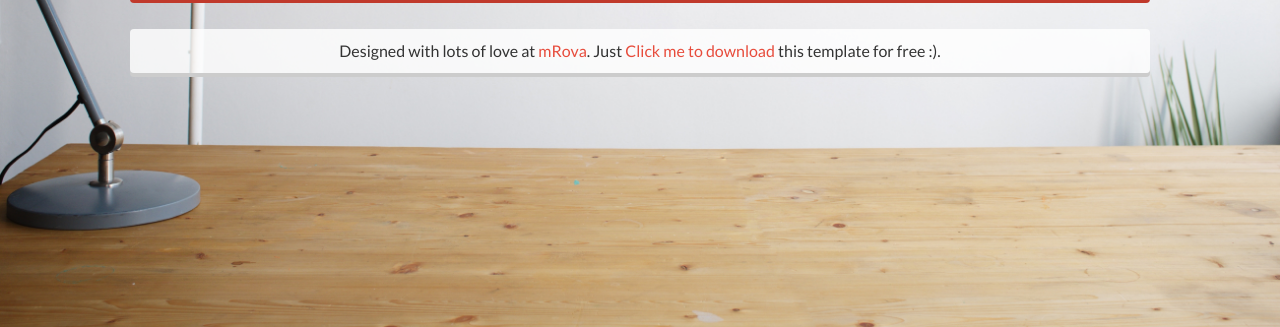
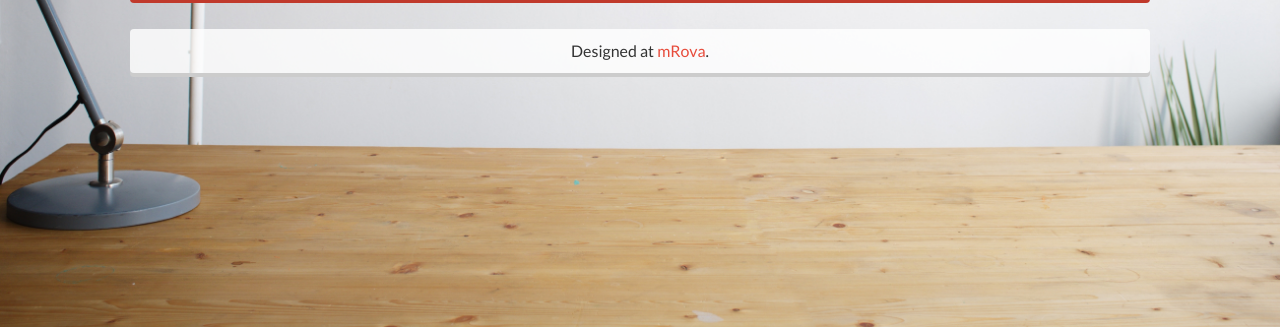
Before and after one commit to virgilius-santos/virgilius-santos.github.io, a plain HTML site: page index.html in a window 1280 px wide. Shown: the part 473-800 px from the top of the page. Drawn offline with nearby package versions, Linux system fonts and the light colour scheme.

Commit message:
update footer

```diff
--- a/index.html
+++ b/index.html
@@ -432,7 +432,7 @@
         <!-- End Tab Container -->
         <footer>
             <p>
-                Designed with lots of love at <a href="http://www.mrova.com" title="Pune web designing company">mRova</a>. Just <a href="http://www.mrova.com/free-one-page-responsive-html-resume-template/">Click me to download</a> this template for free :).
+                Designed at <a href="http://www.mrova.com" title="Pune web designing company">mRova</a>.
             </p>
         </footer>
     </div><!-- #main -->
```
